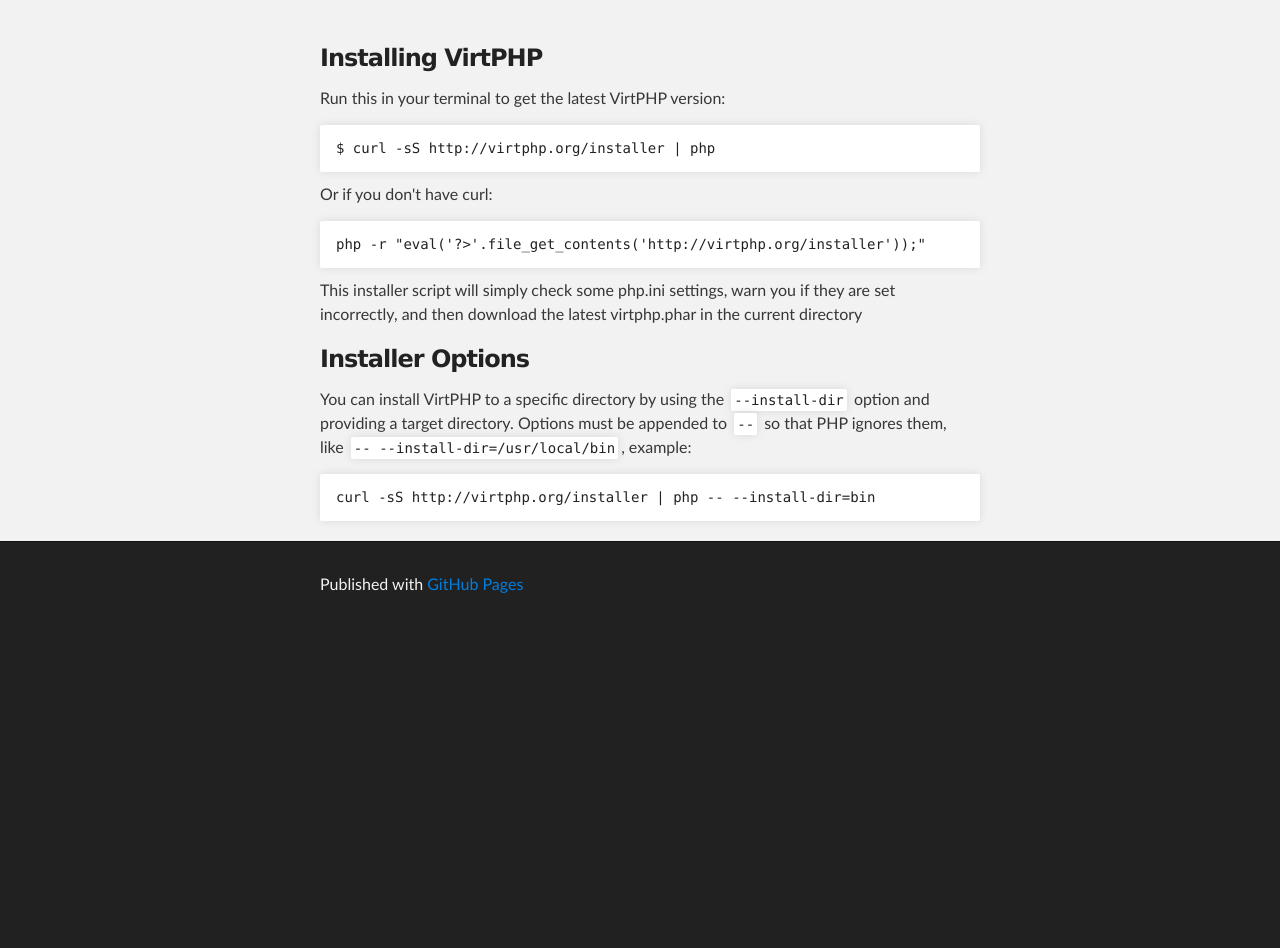
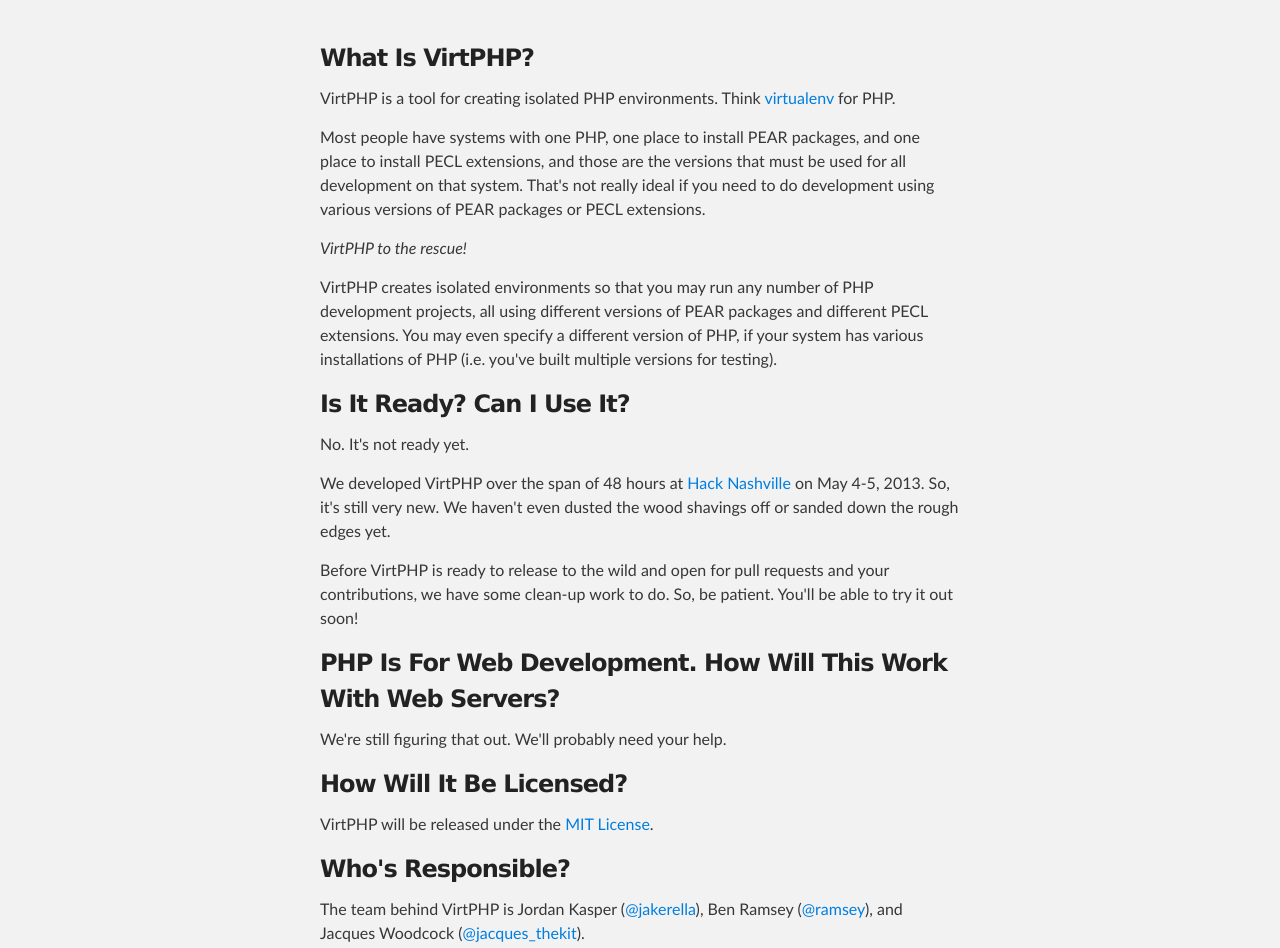
Before and after one commit to virtphp/virtphp.github.io, a plain HTML site: page index.html in a window 1280 px wide. Shown: the part 220-1168 px from the top of the page. Before the commit the page ends 851 px from the top, so only its background shows below. Drawn offline with Linux system fonts and the light colour scheme.

Commit message:
Removed installer and phar file. Updated index page with info.

```diff
--- a/index.html
+++ b/index.html
@@ -5,9 +5,7 @@
         <meta charset='utf-8' />
         <meta http-equiv="X-UA-Compatible" content="chrome=1" />
         <meta name="description" content="Virtphp.github.io : VirtPHP website" />
-
         <link rel="stylesheet" type="text/css" media="screen" href="stylesheets/stylesheet.css">
-
         <title>VirtPHP</title>
     </head>
 
@@ -17,10 +15,8 @@
         <div id="header_wrap" class="outer">
             <header class="inner">
             <a id="forkme_banner" href="https://github.com/virtphp">View on GitHub</a>
-
             <h1 id="project_title">VirtPHP</h1>
             <h2 id="project_tagline">Isolated PHP environments</h2>
-
             </header>
         </div>
 
@@ -28,23 +24,35 @@
         <div id="main_content_wrap" class="outer">
             <section id="main_content" class="inner">
 
-<h3>Installing VirtPHP</h3>
+                <h3>What Is VirtPHP?</h3>
 
-<p>Run this in your terminal to get the latest VirtPHP version:</p>
+                <p>VirtPHP is a tool for creating isolated PHP environments. Think <a href="http://virtualenv.org/">virtualenv</a> for PHP.</p>
 
-<pre><code>$ curl -sS http://virtphp.org/installer | php</code></pre>
+                <p>Most people have systems with one PHP, one place to install PEAR packages, and one place to install PECL extensions, and those are the versions that must be used for all development on that system. That's not really ideal if you need to do development using various versions of PEAR packages or PECL extensions.</p>
 
-<p>Or if you don't have curl:</p>
+                <p><em>VirtPHP to the rescue!</em></p>
 
-<pre><code>php -r "eval('?&gt;'.file_get_contents('http://virtphp.org/installer'));"</code></pre>
+                <p>VirtPHP creates isolated environments so that you may run any number of PHP development projects, all using different versions of PEAR packages and different PECL extensions. You may even specify a different version of PHP, if your system has various installations of PHP (i.e. you've built multiple versions for testing).</p>
 
-<p>This installer script will simply check some php.ini settings, warn you if they are set incorrectly, and then download the latest virtphp.phar in the current directory</p>
+                <h3>Is It Ready? Can I Use It?</h3>
 
-<h3>Installer Options</h3>
+                <p>No. It's not ready yet.</p>
 
-<p>You can install VirtPHP to a specific directory by using the <code>--install-dir</code> option and providing a target directory. Options must be appended to <code>--</code> so that PHP ignores them, like <code>-- --install-dir=/usr/local/bin</code>, example:</p>
+                <p>We developed VirtPHP over the span of 48 hours at <a href="http://hacknashville.com/">Hack Nashville</a> on May 4-5, 2013. So, it's still very new. We haven't even dusted the wood shavings off or sanded down the rough edges yet.</p>
 
-<pre><code>curl -sS http://virtphp.org/installer | php -- --install-dir=bin</code></pre>
+                <p>Before VirtPHP is ready to release to the wild and open for pull requests and your contributions, we have some clean-up work to do. So, be patient. You'll be able to try it out soon!</p>
+
+                <h3>PHP Is For Web Development. How Will This Work With Web Servers?</h3>
+
+                <p>We're still figuring that out. We'll probably need your help.</p>
+
+                <h3>How Will It Be Licensed?</h3>
+
+                <p>VirtPHP will be released under the <a href="http://opensource.org/licenses/MIT">MIT License</a>.</p>
+
+                <h3>Who's Responsible?</h3>
+
+                <p>The team behind VirtPHP is Jordan Kasper (<a href="https://twitter.com/jakerella">@jakerella</a>), Ben Ramsey (<a href="https://twitter.com/ramsey">@ramsey</a>), and Jacques Woodcock (<a href="https://twitter.com/jacques_thekit">@jacques_thekit</a>).</p>
 
             </section>
         </div>
```
Also changed, not shown: 2 other files. Lines whose indentation alone changed are shown as unchanged.
